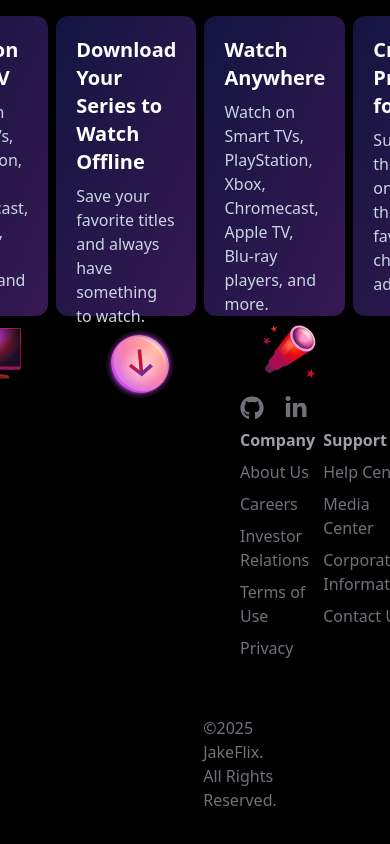
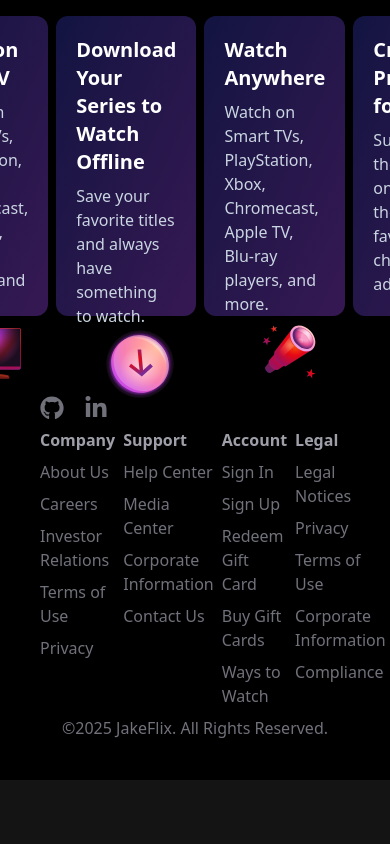
Before and after one commit to jakefernandez102/JakeFlix-app-, a React (Vite) app: page /auth/register in a window 390 px wide. Shown: the part 1340-2184 px from the top of the page. After the commit the page ends 2120 px from the top, so only its background shows below. Built offline with nearby package versions, Linux system fonts and the light colour scheme; no server answers.

Commit message:
adding mobile style fixes

```diff
--- a/src/shared/components/molecules/Banner/Banner.tsx
+++ b/src/shared/components/molecules/Banner/Banner.tsx
@@ -54,7 +54,7 @@ export const Banner = ({ movies }: BannerProps) => {
             className="w-[2rem] rotate-30"
           />
           {movies.length && (
-            <div className="flex max-w-[35%] flex-col gap-2">
+            <div className="flex w-full flex-col gap-2 lg:max-w-[35%]">
               <p className="text-shadow text-start text-4xl font-bold">
                 {backgroundImage.title || (
                   <Skeleton className={"w-full"} count={1} />
--- a/src/shared/components/molecules/Footer/Footer.tsx
+++ b/src/shared/components/molecules/Footer/Footer.tsx
@@ -2,7 +2,7 @@ import { FaGithub, FaLinkedinIn } from "react-icons/fa6";
 
 export const Footer = () => {
   return (
-    <div className="flex w-full flex-col items-center gap-2 bg-black px-[15rem] py-10 text-zinc-500">
+    <div className="flex w-full flex-col items-center gap-2 bg-black px-10 py-10 text-zinc-500 xl:px-[15rem]">
       <div className="flex w-full gap-5 text-2xl">
         <a
           href="https://github.com/jakefernandez102"
```
